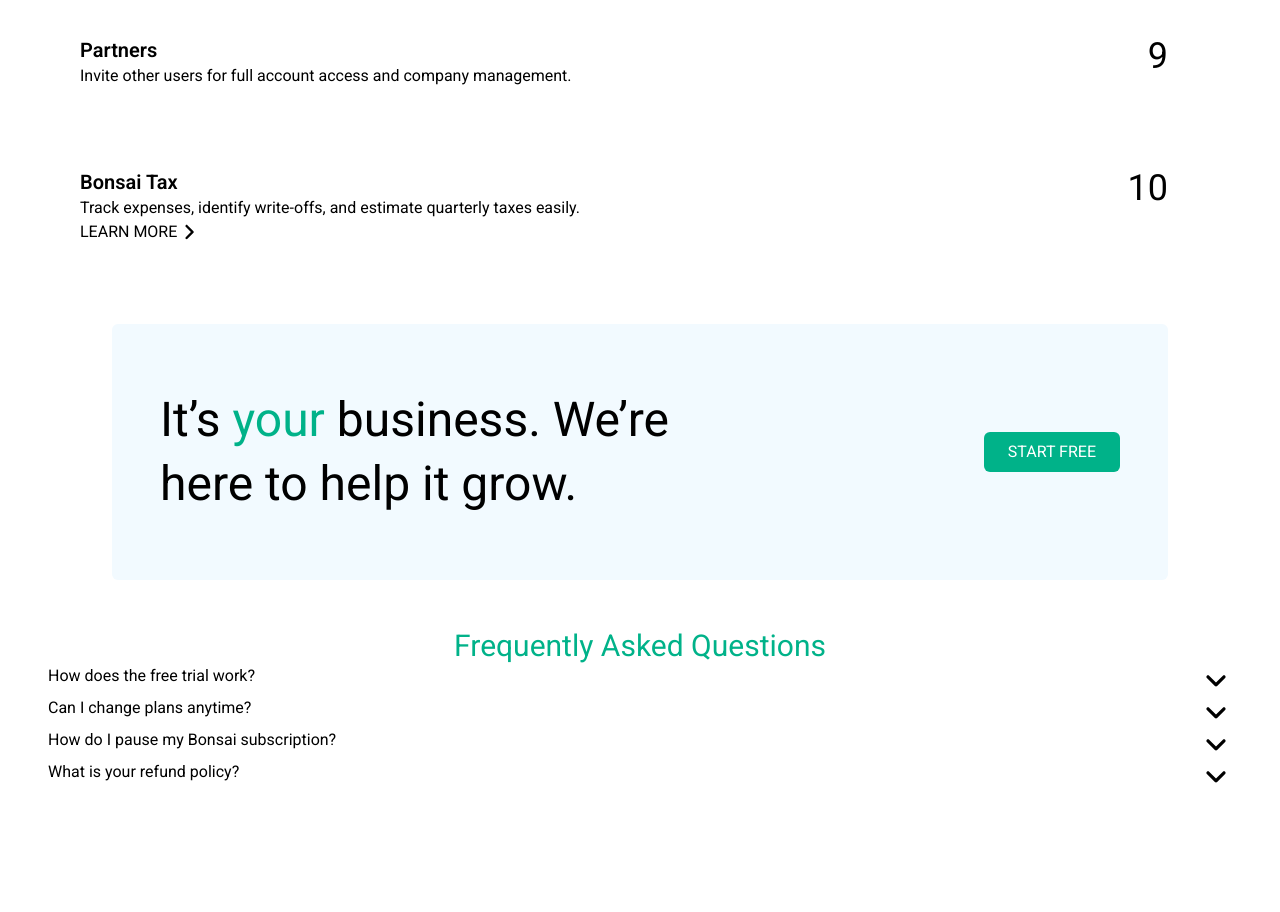
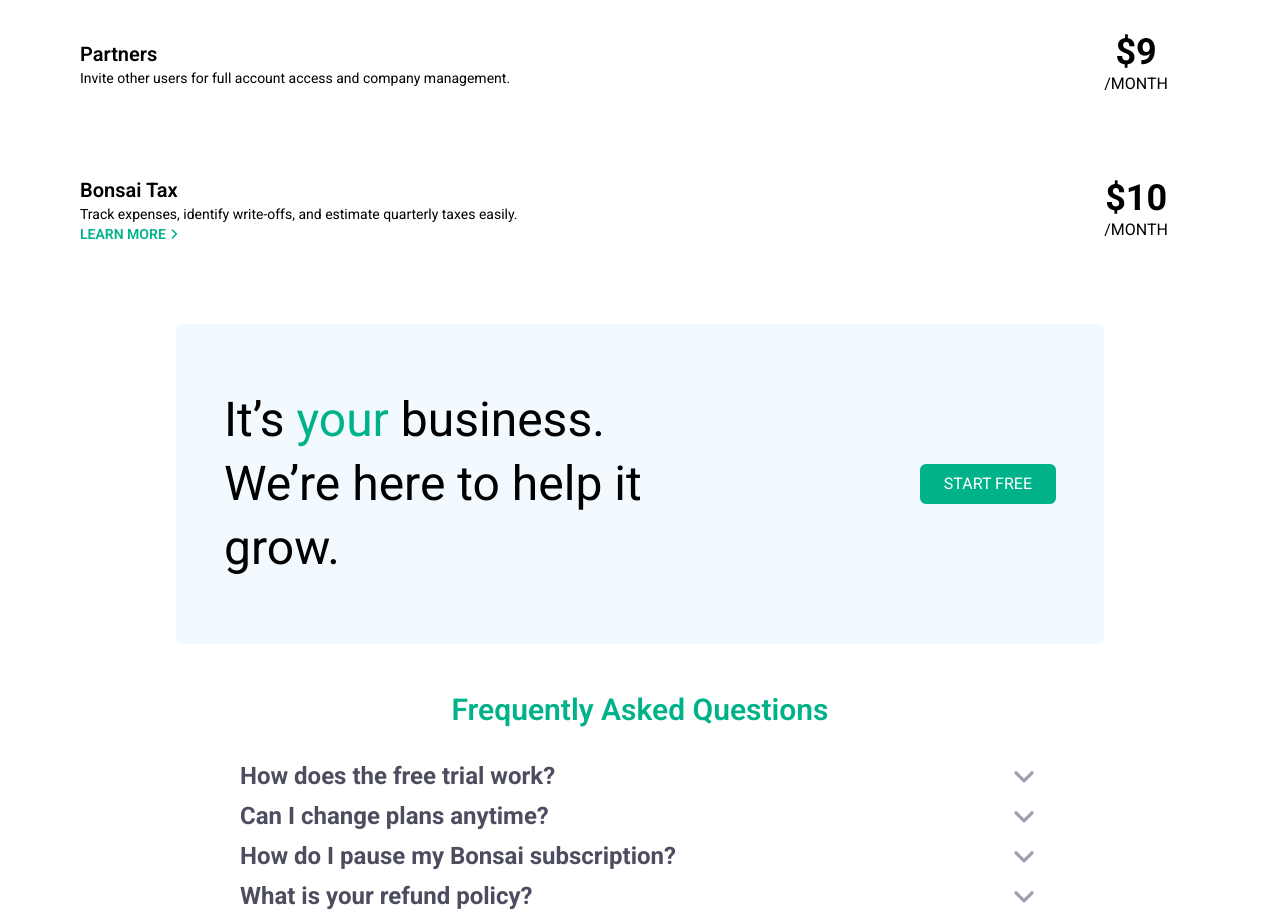
Before and after one commit to emmanueltn007/frontend-practice-coding-challenges, a React (Vite) app in the folder bonsai-website/: page / in a window 1280 px wide. Shown: the part 1300-2212 px from the top of the page. Before the commit the page ends 2092 px from the top, so only its background shows below. Built offline with nearby package versions, Linux system fonts and the light colour scheme.

Commit message:
Added more styling and made some changes in addOns.js

```diff
--- a/bonsai-website/src/components/AddOns.jsx
+++ b/bonsai-website/src/components/AddOns.jsx
@@ -8,24 +8,27 @@
       <div className="flex flex-col gap-4">
         {addOnsData.map((addOn, index) => {
           return (
-            <div key={index} className="bg-white flex justify-between py-8 pl-8 pr-16 rounded-lg">
+            <div key={index} className="bg-white flex items-center justify-between py-8 pl-8 pr-16 rounded-lg">
               <div className="flex flex-col">
                 <div className="flex flex-col">
                   <h4 className="text-xl font-semibold">{toggleButton === false ? addOn.name.monthlyName : addOn.name.yearlyName}</h4>
-                  <p>{toggleButton === false ? addOn.description.monthlyDescr : addOn.description.yearlyDescr}</p>
+                  <p className="text-sm">{toggleButton === false ? addOn.description.monthlyDescr : addOn.description.yearlyDescr}</p>
                 </div>
                 {(index === 0 && toggleButton === true || index === 2 && toggleButton === false) && (
-                    <a className="flex items-center" href="#">
+                    <a className="group text-[#00b289] text-sm flex items-center font-semibold" href="#">
                       LEARN MORE
-                      <img className="h-6 rotate-270" src="./images/angle-down-solid-full.svg" alt="learn more arrow icon" />
+                      <svg className="h-4 rotate-270 group-hover:translate-x-2 transition-all duration-150 ease-in-out" xmlns="http://www.w3.org/2000/svg" viewBox="0 0 640 640"><path fill="currentColor" d="M297.4 438.6C309.9 451.1 330.2 451.1 342.7 438.6L502.7 278.6C515.2 266.1 515.2 245.8 502.7 233.3C490.2 220.8 469.9 220.8 457.4 233.3L320 370.7L182.6 233.4C170.1 220.9 149.8 220.9 137.3 233.4C124.8 245.9 124.8 266.2 137.3 278.7L297.3 438.7z" /></svg>
                     </a>
                 )}
               </div>
 
 
-              <div>
-                <span className="text-4xl">
+              <div className="flex flex-col text-center">
+                <span className="text-4xl font-bold">
                   {toggleButton === false ? addOn.prices.monthly : addOn.prices.yearly}
+                </span>
+                <span className="text-base">
+                  {toggleButton === false ? addOn.duration.monthlyDur : addOn.duration.yearlyDur}
                 </span>
               </div>
             </div>
--- a/bonsai-website/src/components/CTA.jsx
+++ b/bonsai-website/src/components/CTA.jsx
@@ -1,6 +1,6 @@
 function CTA() {
     return (
-        <div className="bg-[#f2faff] flex justify-between py-16 px-12 mx-16 font-['PT Serif',sans-serif] rounded-md">
+        <div className="bg-[#f2faff] flex justify-between py-16 px-12 mx-32 font-['PT Serif',sans-serif] rounded-md">
             <p className="text-5xl w-[60%] leading-16">
                 It’s <span className="text-[#00b289]">your</span> business.
                 We’re here to help it grow.
--- a/bonsai-website/src/components/FAQ.jsx
+++ b/bonsai-website/src/components/FAQ.jsx
@@ -10,28 +10,30 @@
     }
 
     return (
-        <div>
-            <h3 className="text-[#00b289] text-3xl text-center">
+        <div className="flex flex-col gap-8 px-48">
+            <h3 className="text-[#00b289] text-3xl text-center font-semibold">
                 Frequently Asked Questions
             </h3>
 
-            <ul>
+            <ul className="flex flex-col gap-2">
                 {faqsData.map((faq, index) => {
                     return (
-                        <li key={index} className="flex justify-between" onClick={() => handleFAQSection(index)}>
-                            <div>
-                                <span>
+                        <li key={index} className="flex flex-col text-2xl text-[#4c4d5f] hover:text-[#00b289] transition-all duration-150 ease-in-out" onClick={() => handleFAQSection(index)}>
+                            <div className="flex justify-between items-center cursor-pointer">
+                                <span className="font-bold">
                                     {faq.question}
                                 </span>
 
-                                {isDropdownOpen === index && (
-                                    <p>
-                                        {faq.answer}
-                                    </p>
-                                )}
+                                <svg className={`h-8 text-gray-400 transition-all duration-150 ease-in-out ${isDropdownOpen === index ? "rotate-180" : ""}`} xmlns="http://www.w3.org/2000/svg" viewBox="0 0 640 640"><path fill="currentColor" d="M297.4 438.6C309.9 451.1 330.2 451.1 342.7 438.6L502.7 278.6C515.2 266.1 515.2 245.8 502.7 233.3C490.2 220.8 469.9 220.8 457.4 233.3L320 370.7L182.6 233.4C170.1 220.9 149.8 220.9 137.3 233.4C124.8 245.9 124.8 266.2 137.3 278.7L297.3 438.7z" /></svg>
                             </div>
 
-                            <img className="h-8" src="./images/angle-down-solid-full.svg" alt="FAQ dropdown icon" />
+                            {isDropdownOpen === index && (
+                                <p className="text-base text-gray-500 font-light pr-8">
+                                    {faq.answer}
+                                </p>
+                            )}
+
+
                         </li>
                     );
                 })}
--- a/bonsai-website/src/utilities/addOns.js
+++ b/bonsai-website/src/utilities/addOns.js
@@ -1,19 +1,39 @@
 const addOnsData = [
   {
-    name: {monthlyName: "Collaborators", yearlyName: "Accounting & Tax Assistant"},
-    description: {monthlyDescr: "Invite other users to specific projects for limited access and functionality.", yearlyDescr: "Manage your freelance finances and always be ready for tax season with easy-to-use accounting and tax tools."}
-      ,
-      prices: {monthly: "Free", yearly: 100}
+    name: {
+      monthlyName: "Collaborators",
+      yearlyName: "Accounting & Tax Assistant",
+    },
+    description: {
+      monthlyDescr:
+        "Invite other users to specific projects for limited access and functionality.",
+      yearlyDescr:
+        "Manage your freelance finances and always be ready for tax season with easy-to-use accounting and tax tools.",
+    },
+    duration: {monthlyDur: "", yearlyDur: "/YEAR"},
+    prices: { monthly: "Free", yearly: "$100" },
   },
   {
-    name: {monthlyName: "Partners", yearlyName: "Partners"},
-    description: {monthlyDescr: "Invite other users for full account access and company management.", yearlyDescr: "Invite other users for full account access and company management."},
-    prices: {monthly: 9, yearly: 90}
+    name: { monthlyName: "Partners", yearlyName: "Partners" },
+    description: {
+      monthlyDescr:
+        "Invite other users for full account access and company management.",
+      yearlyDescr:
+        "Invite other users for full account access and company management.",
+    },
+    duration: {monthlyDur: "/MONTH", yearlyDur: "/YEAR"},
+    prices: { monthly: "$9", yearly: "$90" },
   },
   {
-    name: {monthlyName: "Bonsai Tax", yearlyName: "Collaborators"},
-    description: {monthlyDescr: "Track expenses, identify write-offs, and estimate quarterly taxes easily.", yearlyDescr: "Invite other users to specific projects for limited access and functionality."},
-    prices: {monthly: 10, yearly: "Free"}
+    name: { monthlyName: "Bonsai Tax", yearlyName: "Collaborators" },
+    description: {
+      monthlyDescr:
+        "Track expenses, identify write-offs, and estimate quarterly taxes easily.",
+      yearlyDescr:
+        "Invite other users to specific projects for limited access and functionality.",
+    },
+    duration: {monthlyDur: "/MONTH", yearlyDur: ""},
+    prices: { monthly: "$10", yearly: "Free" },
   },
 ];
 
```
Also changed, not shown: bonsai-website/public/images/angle-down-solid-full.svg.
